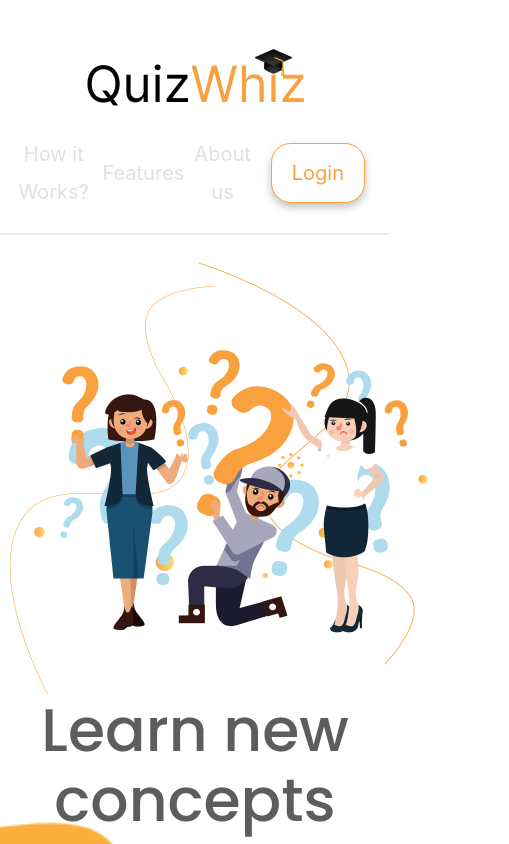
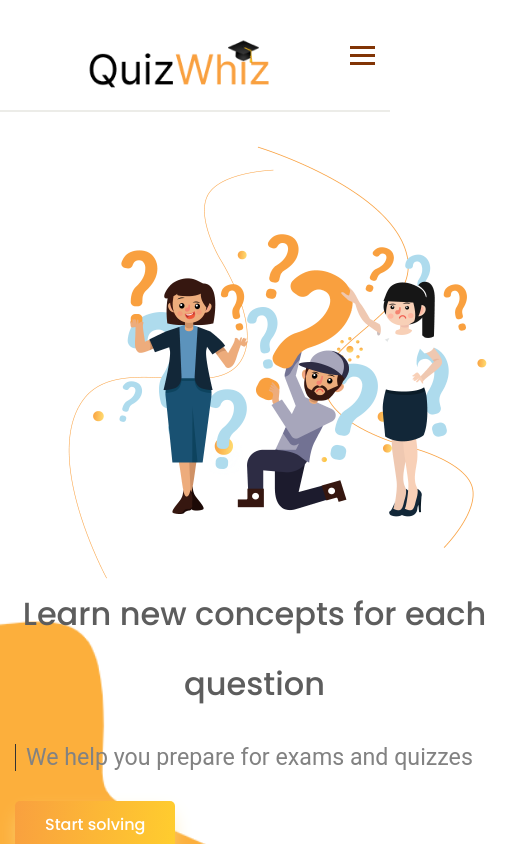
Before and after one commit to Bolexzy/QUIZWHIZ, a React (Create React App) app in the folder client-backend/: page / in a window 390 px wide. Shown: the top 844 px of the page, 509 px wide, since content can reach past the window. Built offline with nearby package versions, Linux system fonts and the light colour scheme; no server answers.

Commit message:
Add feature: improve responsive landing page

```diff
--- a/client-backend/src/components/homepage/QuizCard.js
+++ b/client-backend/src/components/homepage/QuizCard.js
@@ -7,8 +7,9 @@ const QuizCard = props => {
         <div className="card-img">
           <img
             src={require(`../../assets/images/${
-              props.img == '' ? 'set.jpeg' : props.img
+              props.img === '' ? 'set.jpeg' : props.img
             }`)}
+            alt="quiz background"
           />
         </div>
         <div className="card-info">
--- a/client-backend/src/components/landing_page/Header.js
+++ b/client-backend/src/components/landing_page/Header.js
@@ -1,26 +1,47 @@
-import React from 'react';
+import React, { useState } from 'react';
 import { firebaseApp, auth } from '../firebase__init_scripts/firebaseAppInit';
 import { useAuthState, useSignOut } from 'react-firebase-hooks/auth';
-import { NavLink } from "react-router-dom";
-
+import { NavLink } from 'react-router-dom';
 
 const Header = () => {
   const [user] = useAuthState(auth);
   const [signOut] = useSignOut(auth);
+  const [isActive, setActive] = useState(false);
 
-  function logout (){
+  function logout() {
     signOut();
   }
+
+  const toggleActive = () => {
+    setActive(!isActive);
+  };
+
   return (
     <header className="landing--header">
       <nav className="container">
-        <div className="logo"></div>
-        <ul className="links">
+        <a href="#" className="logo"></a>
+        <ul className={`links ${isActive ? 'active' : ''}`}>
           <li>How it Works?</li>
           <li>Features</li>
           <li>About us</li>
-          {user ? (<li onClick={logout} className="login">signOut</li>) : (<NavLink to="/login" end ><li className="login">Login</li></NavLink>)}
+          {user ? (
+            <li onClick={logout} className="login">
+              signOut
+            </li>
+          ) : (
+            <NavLink to="/login" end>
+              <li className="login">Login</li>
+            </NavLink>
+          )}
         </ul>
+        <div
+          className={`hamburger ${isActive ? 'active' : ''}`}
+          onClick={toggleActive}
+        >
+          <span className="bar"></span>
+          <span className="bar"></span>
+          <span className="bar"></span>
+        </div>
       </nav>
     </header>
   );
--- a/client-backend/src/components/landing_page/LandingPage.css
+++ b/client-backend/src/components/landing_page/LandingPage.css
@@ -53,17 +53,7 @@ a {
   padding: 0px;
   gap: 278px;
   min-height: 100px;
-}
-
-@media (max-width: 767px) {
-  .landing--header {
-    min-height: auto;
-    display: initial;
-  }
-
-  hr {
-    margin-top: 20px;
-  }
+  box-shadow: 0px 2.98256px 7.4564px rgba(0, 0, 0, 0.1);
 }
 
 .landing--header .container {
@@ -73,16 +63,9 @@ a {
   justify-content: space-between;
 }
 
-@media (max-width: 767px) {
-  .landing--header .container {
-    flex-direction: column;
-    justify-content: center;
-  }
-}
-
 .container .logo {
   width: 327px;
-  height: 133px;
+  height: 110px;
   background-image: url('../../assets/logo.png');
   background-repeat: no-repeat;
   background-size: contain;
@@ -120,12 +103,6 @@ ul {
   line-height: 38px;
 }
 
-@media (max-width: 767px) {
-  .container .links li {
-    margin-left: auto;
-  }
-}
-
 .container .links .login {
   border-radius: 20px;
   padding: 10px 20px;
@@ -144,6 +121,20 @@ ul {
   color: #fff;
 }
 
+.hamburger {
+  display: none;
+  cursor: pointer;
+}
+
+.bar {
+  display: block;
+  width: 25px;
+  height: 3px;
+  margin: 5px auto;
+  --webkit-transition: all 0.3s ease-in-out;
+  transition: all 0.3s ease-in-out;
+  background: var(--accent-brown);
+}
 /* landing page header css end */
 hr {
   border: 0.527835px solid #ecece8;
@@ -152,9 +143,10 @@ hr {
 /*
 main body css */
 
-/* .main--content {
+.main--content {
   display: flex;
-} */
+  margin: 3rem;
+}
 
 .main--content .container {
   display: flex;
@@ -163,21 +155,6 @@ main body css */
   margin: 0 auto;
   gap: 140px;
   min-height: calc(100vh - 80px);
-}
-
-@media (max-width: 767px) {
-  .main--content .container {
-    gap: 0;
-    min-height: calc(100vh - 101px);
-    justify-content: center;
-    flex-direction: column-reverse;
-  }
-}
-
-@media (max-width: 767px) {
-  .container .main--info {
-    text-align: center;
-  }
 }
 
 .container .main--info h1 {
@@ -191,13 +168,13 @@ main body css */
 }
 
 .container .main--info p {
-  border-left: 1.05567px solid #333333;
-  padding-left: 10px;
+  border-left: 0.066rem solid #333333;
+  padding-left: 0.625rem;
   margin: 0;
   font-family: 'Roboto';
   font-style: normal;
   font-weight: 400;
-  font-size: 23px;
+  font-size: 1.45rem;
   line-height: 27px;
   color: #828282;
 }
@@ -232,3 +209,75 @@ main body css */
   background-size: cover;
   background-position: center;
 }
+
+/*---------------- navbar responsiveness --------------------*/
+
+@media (width <= 767px) {
+  .hamburger {
+    display: block;
+  }
+
+  .hamburger.active .bar:nth-child(2) {
+    opacity: 0;
+  }
+  .hamburger.active .bar:nth-child(1) {
+    transform: translateY(8px) rotate(45deg);
+  }
+  .hamburger.active .bar:nth-child(3) {
+    transform: translateY(-8px) rotate(-45deg);
+  }
+
+  .container .links {
+    position: fixed;
+    left: -100%;
+    top: 6.9rem;
+    gap: 0;
+    flex-direction: column;
+    background: var(--primary-orange);
+    width: 100%;
+    text-align: center;
+    transition: 0.3s;
+  }
+
+  .links li {
+    /* margin: 16px 0; */
+  }
+
+  .links.active {
+    left: 0;
+  }
+
+  .landing--header {
+    min-height: auto;
+    display: initial;
+  }
+
+  hr {
+    margin-top: auto;
+  }
+}
+
+@media (max-width: 767px) {
+  .main--content .container {
+    gap: 0;
+    min-height: calc(100vh - 101px);
+    justify-content: center;
+    flex-direction: column-reverse;
+  }
+
+  .main--content {
+    margin: auto;
+  }
+
+  .container .main--info {
+    text-align: center;
+  }
+
+  .container .main--info h1 {
+    font-size: 2rem;
+  }
+
+  .container .main--info p {
+    text-align: left;
+  }
+}
```
